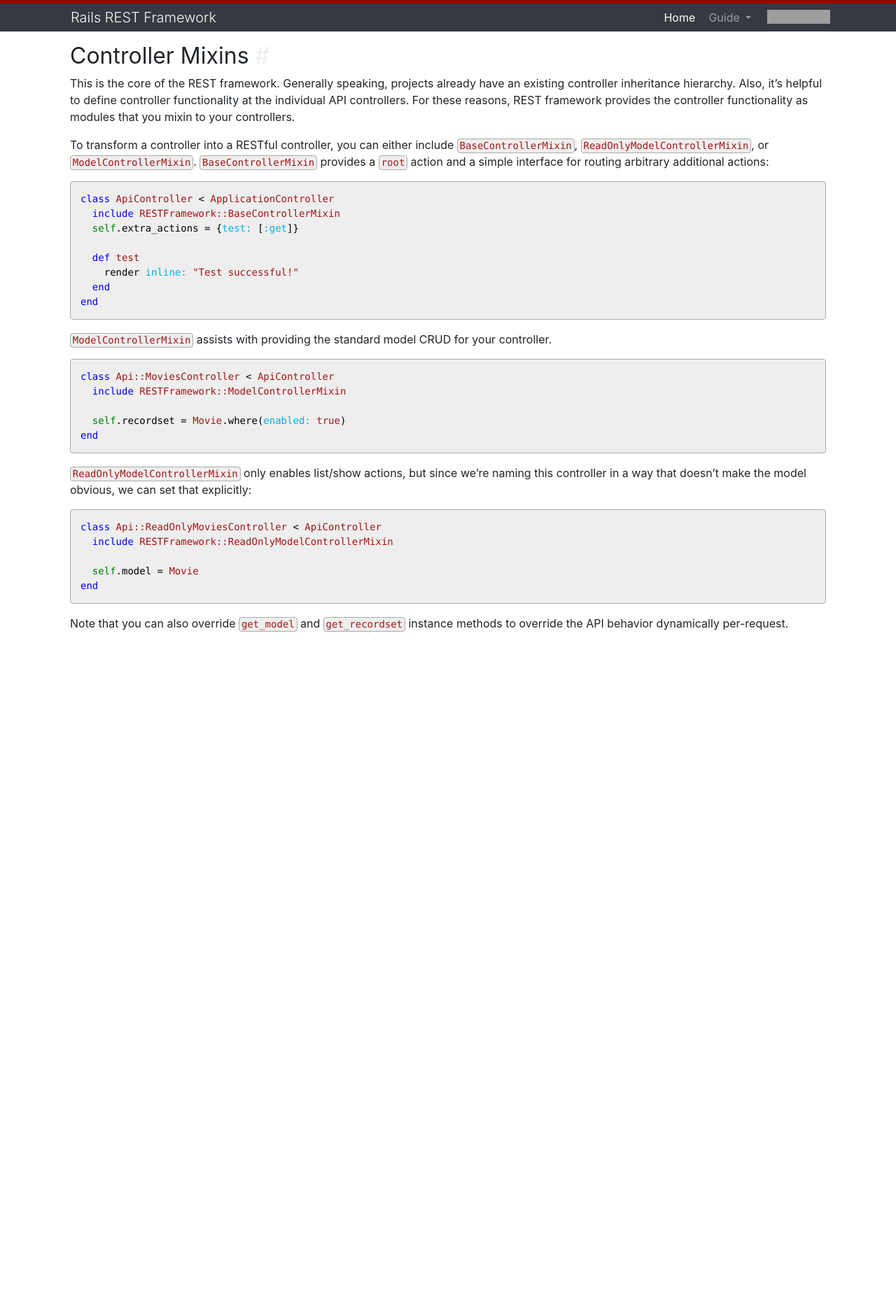
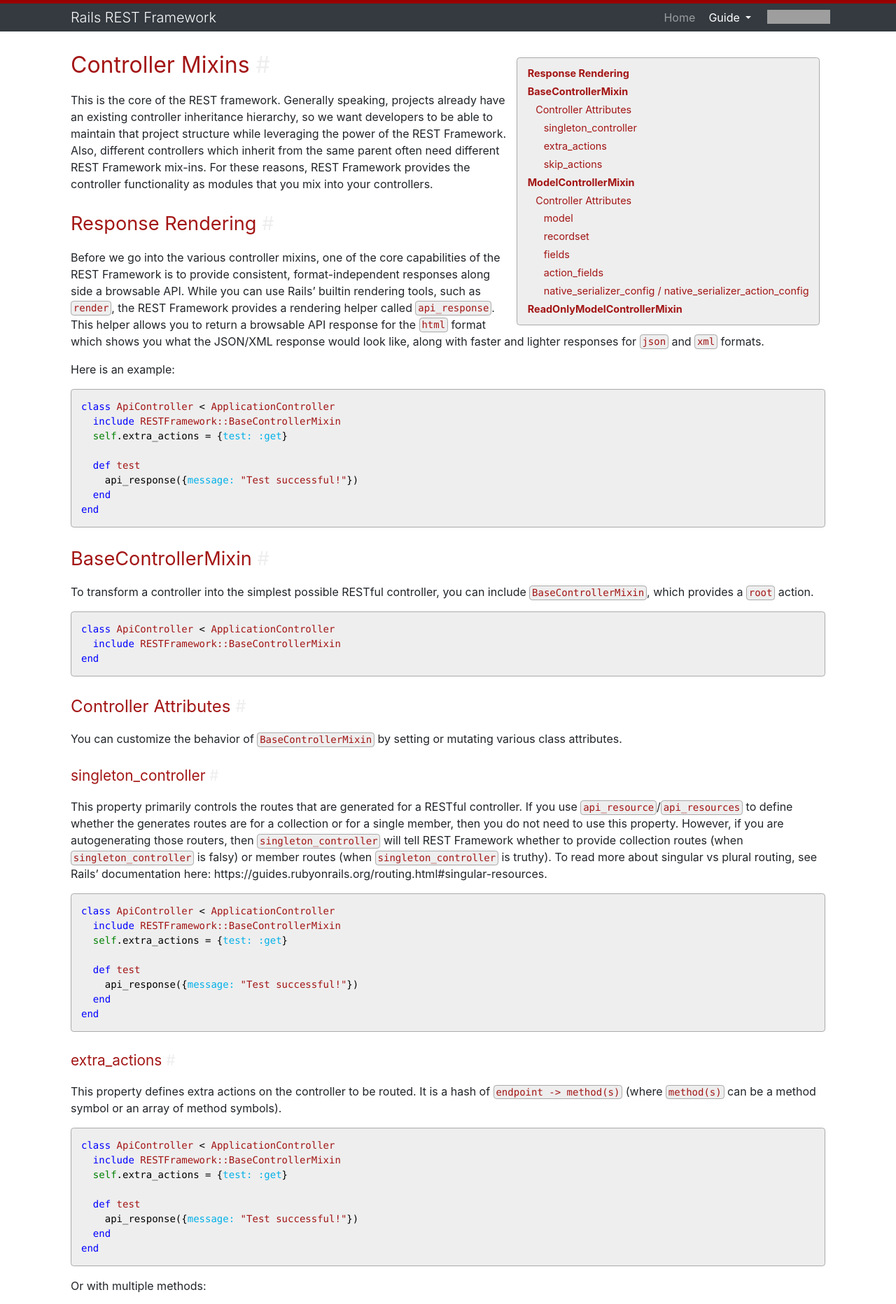
Before and after one commit to gregschmit/rails-rest-framework, a Jekyll site: the page built from docs/_guide/controller_mixins.md, in a window 1280 px wide. Shown: the top 1864 px of the page at 70% size. Built offline with Jekyll 4.4.1, drawn with Linux system fonts in a browser that asks for light colours; nearby versions of some CDN libraries; before the commit the page ends 935 px from its top, so only the background shows below that; some of the changed text lies outside the part shown; grey boxes are pictures that could not be loaded.

Commit message:
Create new records from recordset proxy; improve documentation.

````diff
--- a/docs/_guide/controller_mixins.md
+++ b/docs/_guide/controller_mixins.md
@@ -5,26 +5,145 @@ title: Controller Mixins
 # Controller Mixins
 
 This is the core of the REST framework. Generally speaking, projects already have an existing
-controller inheritance hierarchy. Also, it's helpful to define controller functionality at the
-individual API controllers. For these reasons, REST framework provides the controller functionality
-as modules that you mixin to your controllers.
+controller inheritance hierarchy, so we want developers to be able to maintain that project
+structure while leveraging the power of the REST Framework. Also, different controllers which
+inherit from the same parent often need different REST Framework mix-ins. For these reasons, REST
+Framework provides the controller functionality as modules that you mix into your controllers.
 
-To transform a controller into a RESTful controller, you can either include `BaseControllerMixin`,
-`ReadOnlyModelControllerMixin`, or `ModelControllerMixin`. `BaseControllerMixin` provides a `root`
-action and a simple interface for routing arbitrary additional actions:
+## Response Rendering
+
+Before we go into the various controller mixins, one of the core capabilities of the REST Framework
+is to provide consistent, format-independent responses along side a browsable API. While you can use
+Rails' builtin rendering tools, such as `render`, the REST Framework provides a rendering helper
+called `api_response`. This helper allows you to return a browsable API response for the `html`
+format which shows you what the JSON/XML response would look like, along with faster and lighter
+responses for `json` and `xml` formats.
+
+Here is an example:
 
 ```ruby
 class ApiController < ApplicationController
   include RESTFramework::BaseControllerMixin
-  self.extra_actions = {test: [:get]}
+  self.extra_actions = {test: :get}
 
   def test
-    render inline: "Test successful!"
+    api_response({message: "Test successful!"})
   end
 end
 ```
 
-`ModelControllerMixin` assists with providing the standard model CRUD for your controller.
+## BaseControllerMixin
+
+To transform a controller into the simplest possible RESTful controller, you can include
+`BaseControllerMixin`, which provides a `root` action.
+
+```ruby
+class ApiController < ApplicationController
+  include RESTFramework::BaseControllerMixin
+end
+```
+
+### Controller Attributes
+
+You can customize the behavior of `BaseControllerMixin` by setting or mutating various class
+attributes.
+
+#### singleton_controller
+
+This property primarily controls the routes that are generated for a RESTful controller. If you use
+`api_resource`/`api_resources` to define whether the generates routes are for a collection or for
+a single member, then you do not need to use this property. However, if you are autogenerating those
+routers, then `singleton_controller` will tell REST Framework whether to provide collection routes
+(when `singleton_controller` is falsy) or member routes (when `singleton_controller` is truthy). To
+read more about singular vs plural routing, see Rails' documentation here:
+https://guides.rubyonrails.org/routing.html#singular-resources.
+
+```ruby
+class ApiController < ApplicationController
+  include RESTFramework::BaseControllerMixin
+  self.extra_actions = {test: :get}
+
+  def test
+    api_response({message: "Test successful!"})
+  end
+end
+```
+
+#### extra_actions
+
+This property defines extra actions on the controller to be routed. It is a hash of
+`endpoint -> method(s)` (where `method(s)` can be a method symbol or an array of method symbols).
+
+```ruby
+class ApiController < ApplicationController
+  include RESTFramework::BaseControllerMixin
+  self.extra_actions = {test: :get}
+
+  def test
+    api_response({message: "Test successful!"})
+  end
+end
+```
+
+Or with multiple methods:
+
+```ruby
+class ApiController < ApplicationController
+  include RESTFramework::BaseControllerMixin
+  self.extra_actions = {test: [:get, :post]}
+
+  def test
+    api_response({message: "Test successful!"})
+  end
+end
+```
+
+#### skip_actions
+
+You may want to skip some of the default actions provided by the router. `skip_actions` should be an
+array (or iterable) which defines actions we should skip. Here is an example of that:
+
+```ruby
+class ApiController < ApplicationController
+  include RESTFramework::BaseControllerMixin
+  self.skip_actions = [:show, :destroy]
+end
+```
+
+[//]: <> TODO: ### Controller Methods (explain method overrides)
+
+## ModelControllerMixin
+
+`ModelControllerMixin` assists with providing the standard model CRUD (create, read, update,
+destroy) for your controller. This is the most commonly used mixin since it provides default
+behavior which matches Rails' default routing.
+
+```ruby
+class Api::MoviesController < ApiController
+  include RESTFramework::ModelControllerMixin
+end
+```
+
+### Controller Attributes
+
+You can customize the behavior of `ModelControllerMixin` by setting or mutating various class
+attributes.
+
+#### model
+
+The `model` property allows you to define the model if it is not obvious from the controller name.
+
+```ruby
+class Api::CoolMoviesController < ApiController
+  include RESTFramework::ModelControllerMixin
+
+  self.model = Movie
+end
+```
+
+#### recordset
+
+The `recordset` property allows you to define the set of records this API should be limited to.
 
 ```ruby
 class Api::MoviesController < ApiController
@@ -34,8 +153,71 @@ class Api::MoviesController < ApiController
 end
 ```
 
-`ReadOnlyModelControllerMixin` only enables list/show actions, but since we're naming this
-controller in a way that doesn't make the model obvious, we can set that explicitly:
+#### fields
+
+The `fields` property defines the default fields for serialization and for parameters allowed from
+the body or query string.
+
+```ruby
+class Api::MoviesController < ApiController
+  include RESTFramework::ModelControllerMixin
+
+  self.fields = [:id, :name]
+end
+```
+
+#### action_fields
+
+The `action_fields` property is similar to `fields`, but allows you to define different fields for
+different actions. A good example is to serialize expensive computed properties only in the `show`
+action, but not in the `list` action (where many records are serialized).
+
+```ruby
+class Api::MoviesController < ApiController
+  include RESTFramework::ModelControllerMixin
+
+  self.fields = [:id, :name]
+  self.action_fields = {
+    show: [:id, :name, :some_expensive_computed_property],
+  }
+end
+```
+
+#### native_serializer_config / native_serializer_action_config
+
+These properties define the serializer configuration if you are using the native Ruby on Rails
+serilizer, either globally or per-action.
+
+```ruby
+class Api::MoviesController < ApiController
+  include RESTFramework::ModelControllerMixin
+
+  self.native_serializer_config = {
+    only: [:id, :name],
+    methods: [:active, :some_expensive_computed_property],
+    include: {cast_members: { only: [:id, :name], methods: [:net_worth] }},
+  }
+end
+```
+
+[//]: <> TODO: #### filterset_fields
+
+[//]: <> TODO: #### allowed_parameters
+
+[//]: <> TODO: #### allowed_action_parameters
+
+[//]: <> TODO: #### serializer_class
+
+[//]: <> TODO: #### extra_member_actions
+
+[//]: <> TODO: #### disable_creation_from_recordset
+
+[//]: <> TODO: ### Controller Methods (explain method overrides)
+
+## ReadOnlyModelControllerMixin
+
+`ReadOnlyModelControllerMixin` only enables list/show actions. In this example, since we're naming
+this controller in a way that doesn't make the model obvious, we can set that explicitly:
 
 ```ruby
 class Api::ReadOnlyMoviesController < ApiController
@@ -44,6 +226,3 @@ class Api::ReadOnlyMoviesController < ApiController
   self.model = Movie
 end
 ```
-
-Note that you can also override `get_model` and `get_recordset` instance methods to override the API
-behavior dynamically per-request.
--- a/docs/_includes/header.html
+++ b/docs/_includes/header.html
@@ -15,10 +15,10 @@
       <div class="collapse navbar-collapse" id="navbarSupportedContent">
         <ul class="navbar-nav ml-auto">
           <li class="nav-item">
-            <a class="nav-link active" href="/">Home</a>
+            <a class="nav-link{% if page.url == '/' %} active{% endif %}" href="/">Home</a>
           </li>
           <li class="nav-item dropdown">
-            <a class="nav-link dropdown-toggle" href="#" id="navbarDropdown" role="button" data-toggle="dropdown" aria-haspopup="true" aria-expanded="false">
+            <a class="nav-link dropdown-toggle {% if page.url contains 'guide' %} active{% endif %}" href="#" id="navbarDropdown" role="button" data-toggle="dropdown" aria-haspopup="true" aria-expanded="false">
               Guide
             </a>
             <div class="dropdown-menu" aria-labelledby="navbarDropdown">
--- a/docs/_layouts/default.html
+++ b/docs/_layouts/default.html
@@ -3,7 +3,7 @@
   {% include head.html %}
   <body>
     {% include header.html %}
-    <div class="container py-3">
+    <div class="container px-3 pb-3">
       <div class="container">
         <div id="headersTable" class="headers-table float-md-right m-2"></div>
         {% include anchor_headings.html html=content anchorBody="#" %}
--- a/docs/assets/javascripts/headers-table.js
+++ b/docs/assets/javascripts/headers-table.js
@@ -5,14 +5,16 @@ $(function() {
   let table = '<ul>';
   let hlevel = 2;
   let hprevlevel = 2;
-  $('h2, h3').each(function(index, header) {
+  $('h2, h3, h4').each(function(index, header) {
     let h = $(header);
     hlevel = parseInt(h.prop('tagName')[1]);
     console.log(`index: ${index} -- header: ${header}`);
     if (hlevel > hprevlevel) {
       table += '<ul>';
     } else if (hlevel < hprevlevel) {
-      table += '</ul>';
+      Array(hprevlevel - hlevel).fill(0).forEach(function() {
+        table += '</ul>';
+      });
     }
     table += `<li><a href="${h.find('a').attr('href')}">${header.childNodes[0].nodeValue.trim()}</a></li>`;
     hprevlevel = hlevel;
--- a/docs/assets/stylesheets/rest_framework.scss
+++ b/docs/assets/stylesheets/rest_framework.scss
@@ -2,6 +2,9 @@
 # Only the main Sass file needs front matter (the dashes are enough)
 ---
 @charset "utf-8";
+
+$rf-red: #a31515;
+$rf-darkred: #5f0c0c;
 
 // header adjustments
 h1,h2,h3,h4,h5,h6 { width: 100%; font-weight: normal; }
@@ -14,7 +17,7 @@ h6 { font-size: 1rem; }
 
 // inline code (to align with highlight vs theme)
 code {
-  color: #a31515;
+  color: $rf-red;
   background-color: #eee;
   padding: .1em .2em;
   border: 1px solid #aaa;
@@ -51,8 +54,17 @@ pre code {
   }
 }
 
-// heading links
+// anchors
+a {
+  color: $rf-red;
+  &:hover { color: $rf-darkred; }
+}
+
+// headings (and heading links)
 h1, h2, h3, h4, h5, h6 {
+  margin-top: 1.8rem;
+  margin-bottom: 1.2rem;
+  color: $rf-red;
   a {
     color: #eee;
     &:hover { text-decoration: none; }
@@ -61,15 +73,18 @@ h1, h2, h3, h4, h5, h6 {
 
 // headers table
 .headers-table {
-  padding: .5em .9em .5em .8em;
+  padding: .5em 1em;
   background-color: #eee;
-  border: 1px solid #ddd;
+  border: 1px solid #aaa;
   border-radius: .3em;
+  font-size: .9em;
 
+  & > ul > li { font-weight: bold; }
   ul {
     list-style-type: none;
     margin: 0;
     padding-left: 0;
+    li { margin: .3em 0; }
     ul { padding-left: .8em; }
   }
   &:empty { display: none; }
````
Also changed, not shown: docs/_guide/serializers.md (+1 -1 lines), lib/rest_framework/controller_mixins/models.rb (+8 -1 lines), test/integration/test/controllers/api1_controller_test.rb (+5 -0 lines).
